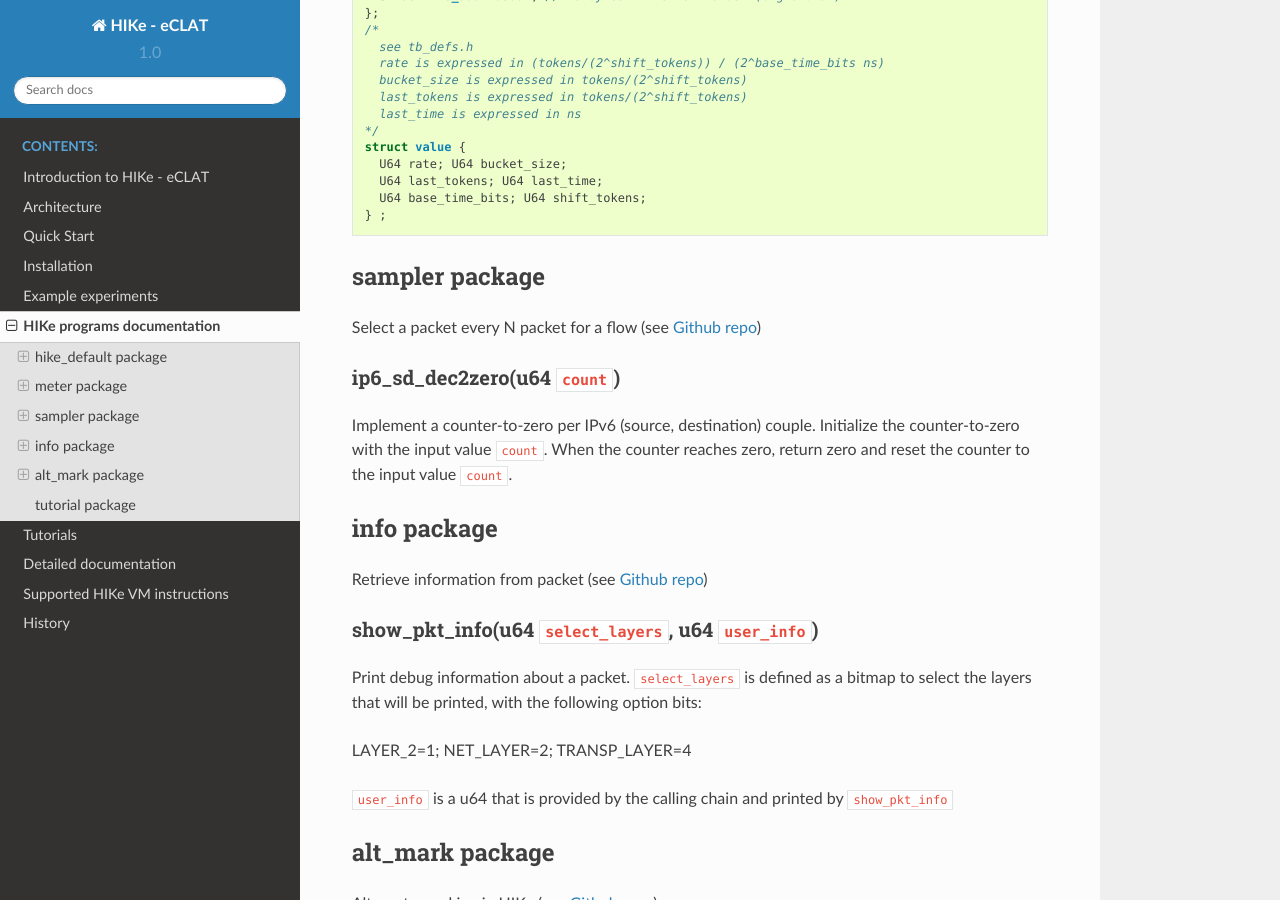
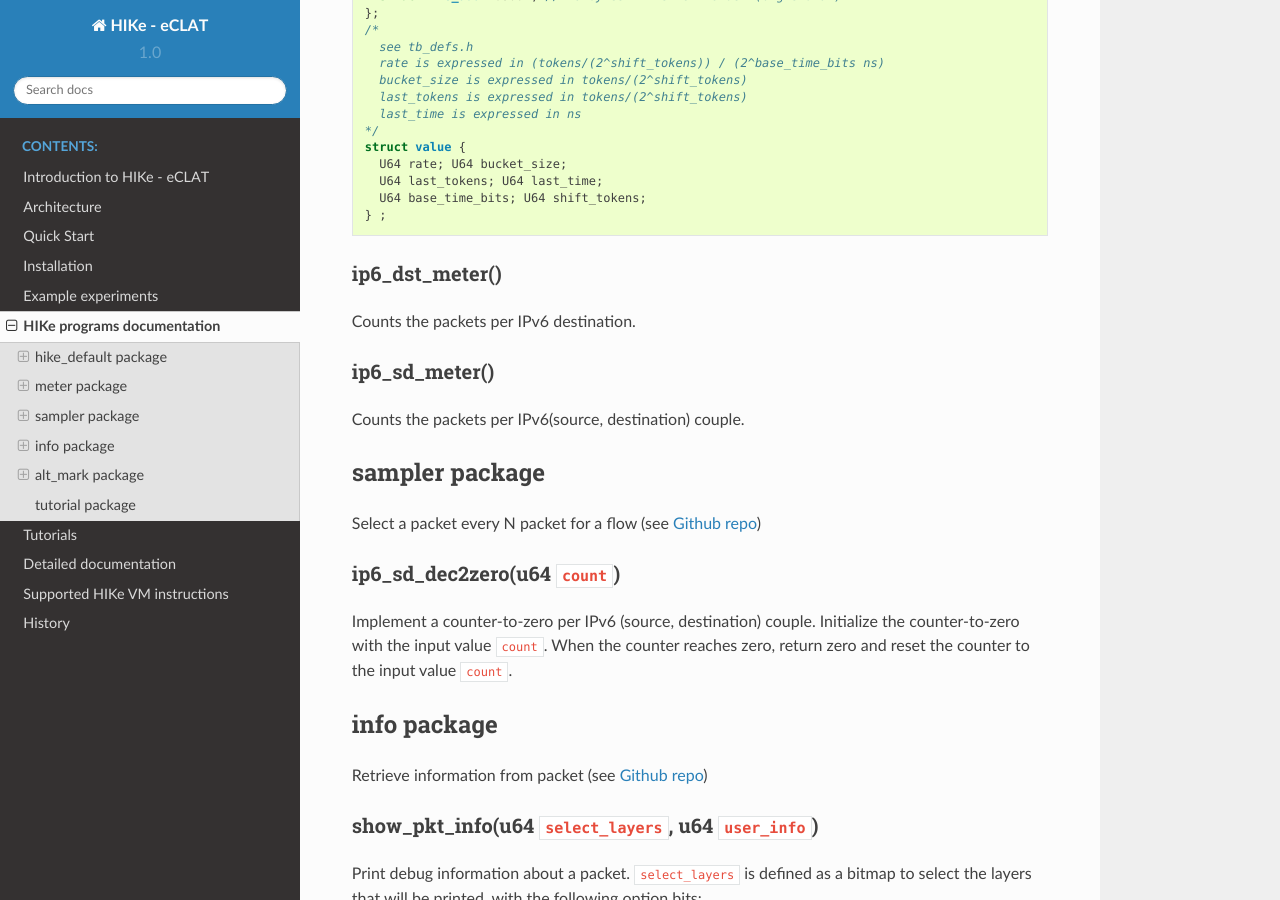
Before and after one commit to hike-eclat/docs, a Sphinx documentation site: the page built from docs/hike_programs.rst, in a window 1280 px wide and 900 px high, scrolled down 1780 px. Built offline with Sphinx 7.4.7 and the Read the Docs theme 2.0.0, drawn with Linux system fonts in a browser that asks for light colours; pages that are not in the unit, such as notebooks, are missing from menus.

Commit message:
Update hike_programs.rst

```diff
--- a/docs/hike_programs.rst
+++ b/docs/hike_programs.rst
@@ -81,6 +81,13 @@ Key and value of the map ``pcpu_sd_tbmon`` are:
     U64 base_time_bits; U64 shift_tokens;
   } ;
 
+ip6_dst_meter()
+^^^^^^^^^^^
+Counts the packets per IPv6 destination.
+
+ip6_sd_meter()
+^^^^^^^^^^^
+Counts the packets per IPv6(source, destination) couple.
 
 sampler package
 ---------
@@ -108,7 +115,6 @@ LAYER_2=1; NET_LAYER=2; TRANSP_LAYER=4
 ``user_info`` is a u64 that is provided by the calling chain and printed by ``show_pkt_info``
 
 
-
 alt_mark package
 ---------
 
```
